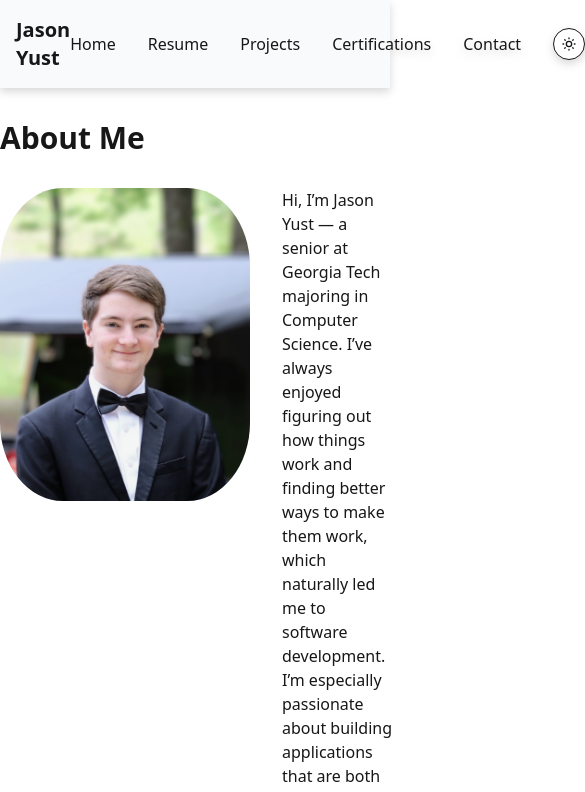
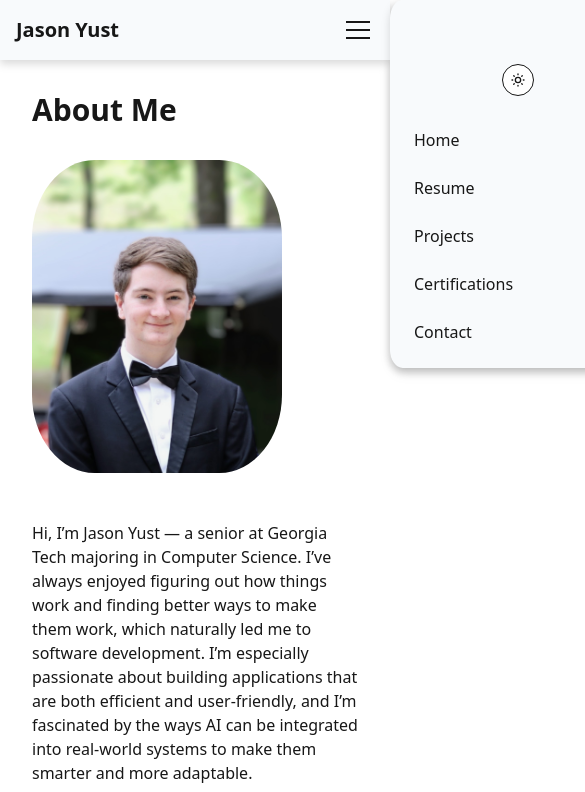
Before and after one commit to yustjason1/yustjason-website, a Next.js app: page / in a window 390 px wide. Shown: the top 792 px of the page, 585 px wide, since content can reach past the window. Built offline with nearby package versions, Linux system fonts and the light colour scheme.

Commit message:
Made everything mobile ready, added hamburger menu for the top bar on mobile

```diff
--- a/src/app/certifications/page.js
+++ b/src/app/certifications/page.js
@@ -5,7 +5,7 @@ export default function Certifications() {
     const imageSize = 250;
 
     return (
-        <div className="min-h-screen" style={{ backgroundColor: "var(--background)", color: "var(--foreground)" }}>
+        <div className="min-h-screen px-8" style={{ backgroundColor: "var(--background)", color: "var(--foreground)" }}>
             <div className="container mx-auto py-8">
 
                 <h1 className="text-3xl font-bold mb-8">Certifications</h1>
--- /dev/null
+++ b/src/app/components/Hamburger.js
@@ -0,0 +1,87 @@
+"use client";
+
+import { useState } from 'react';
+import Link from "next/link";
+import ThemeToggle from "./ThemeToggle";
+
+export default function Hamburger() {
+    const [isOpen, setIsOpen] = useState(false);
+
+    const toggleMenu = () => {
+        setIsOpen(!isOpen);
+    };
+
+    const closeMenu = () => {
+        setIsOpen(false);
+    };
+
+    return (
+        <div>
+            <button
+                className={`hamburger flex flex-col justify-center items-center w-8 h-8 space-y-1.5 relative z-50 md:hidden cursor-pointer ${isOpen ? 'active' : ''}`}
+                onClick={toggleMenu}
+                aria-label="Toggle menu"
+            >
+                <span className={`block w-6 h-0.5 ${isOpen ? 'rotate-45 translate-y-2' : ''}`} style={{ backgroundColor: "var(--foreground)" }}></span>
+                <span className={`block w-6 h-0.5 ${isOpen ? 'opacity-0' : ''}`} style={{ backgroundColor: "var(--foreground)" }}></span>
+                <span className={`block w-6 h-0.5 ${isOpen ? '-rotate-45 -translate-y-2' : ''}`} style={{ backgroundColor: "var(--foreground)" }}></span>
+            </button>
+
+            {isOpen && (
+                <div
+                    className="fixed inset-0 md:hidden"
+                    onClick={closeMenu}
+                />
+            )}
+
+            {/* Mobile Menu */}
+            <nav className={`fixed top-0 right-0 h-full w-64 z-40 transform transition-transform duration-300 ease-in-out md:hidden ${isOpen ? 'translate-x-0' : 'translate-x-full'}`}>
+                <div className="flex flex-col p-6 pt-16 drop-shadow-lg rounded-[5%]" style={{ backgroundColor: "var(--header)" }}>
+                    {/* Theme Toggle in Mobile Menu */}
+                    <div className="mb-8 flex justify-center">
+                        <ThemeToggle />
+                    </div>
+
+                    {/* Navigation Links */}
+                    <div className="flex flex-col space-y-6">
+                        <Link
+                            href="/"
+                            className={"hover:drop-shadow-lg hover:underline"}
+                            onClick={closeMenu}
+                        >
+                            Home
+                        </Link>
+                        <Link
+                            href="/resume"
+                            className={"hover:drop-shadow-lg hover:underline"}
+                            onClick={closeMenu}
+                        >
+                            Resume
+                        </Link>
+                        <Link
+                            href="/projects"
+                            className={"hover:drop-shadow-lg hover:underline"}
+                            onClick={closeMenu}
+                        >
+                            Projects
+                        </Link>
+                        <Link
+                            href="/certifications"
+                            className={"hover:drop-shadow-lg hover:underline"}
+                            onClick={closeMenu}
+                        >
+                            Certifications
+                        </Link>
+                        <Link
+                            href="/contact"
+                            className={"hover:drop-shadow-lg hover:underline"}
+                            onClick={closeMenu}
+                        >
+                            Contact
+                        </Link>
+                    </div>
+                </div>
+            </nav>
+        </div>
+    );
+}
--- a/src/app/components/Header.js
+++ b/src/app/components/Header.js
@@ -1,24 +1,62 @@
 "use client";
 
+import Link from "next/link";
 import ThemeToggle from "./ThemeToggle";
+import Hamburger from "./Hamburger";
 
 export default function Header() {
+
     return (
-    <header className="drop-shadow-lg" style={{ backgroundColor: "var(--header)", color: "var(--foreground)" }}>
+        <header className="drop-shadow-lg sticky top-0 z-9999" style={{ backgroundColor: "var(--header)", color: "var(--foreground)" }}>
             <div className="mx-auto px-4 sm:px-6 lg:px-8">
                 <div className="flex justify-between items-center py-4">
-          <div className="flex items-center">
-            <h1 className="text-xl font-bold">Jason Yust</h1>
+                    {/* Logo */}
+                    <Link href="/" className="text-xl font-bold">
+                        Jason Yust
+                    </Link>
+
+                    <div className="flex items-center space-x-8">
+                        {/* Desktop Navigation - Hidden on mobile */}
+                        <nav className="hidden md:flex space-x-8">
+                            <Link
+                                href="/"
+                                className={"hover:drop-shadow-lg"}
+                            >
+                                Home
+                            </Link>
+                            <Link
+                                href="/resume"
+                                className={"hover:drop-shadow-lg"}
+                            >
+                                Resume
+                            </Link>
+                            <Link
+                                href="/projects"
+                                className={"hover:drop-shadow-lg"}
+                            >
+                                Projects
+                            </Link>
+                            <Link
+                                href="/certifications"
+                                className={"hover:drop-shadow-lg"}
+                            >
+                                Certifications
+                            </Link>
+                            <Link
+                                href="/contact"
+                                className={"hover:drop-shadow-lg"}
+                            >
+                                Contact
+                            </Link>
+                        </nav>
+
+                        <div className="hidden md:block">
+                            <ThemeToggle />
                         </div>
-          <div className="flex items-center space-x-8">
-            <nav className="flex space-x-8">
-              <a href="/" className="hover:drop-shadow-lg">Home</a>
-              <a href="/resume" className="hover:drop-shadow-lg">Resume</a>
-              <a href="/projects" className="hover:drop-shadow-lg">Projects</a>
-              <a href="/certifications" className="hover:drop-shadow-lg">Certifications</a>
-              <a href="/contact" className="hover:drop-shadow-lg">Contact</a>
-            </nav>
-            <ThemeToggle />
+                    </div>
+
+                    <div className="absolute right-4 md:hidden">
+                        <Hamburger />
                     </div>
                 </div>
             </div>
--- a/src/app/components/ThemeToggle.js
+++ b/src/app/components/ThemeToggle.js
@@ -19,7 +19,7 @@ export default function ThemeToggle() {
   return (
     <button
       onClick={() => setTheme(theme === "light" ? "dark" : "light")}
-      className="relative inline-flex h-8 w-8 items-center justify-center rounded-full border"
+      className="relative inline-flex h-8 w-8 items-center justify-center rounded-full border cursor-pointer"
       style={{
         backgroundColor: "var(--background)"
       }}
--- a/src/app/contact/page.js
+++ b/src/app/contact/page.js
@@ -1,6 +1,6 @@
 export default function Contact() {
     return (
-        <div className="min-h-screen" style={{ backgroundColor: "var(--background)", color: "var(--foreground)" }}>
+        <div className="min-h-screen px-8" style={{ backgroundColor: "var(--background)", color: "var(--foreground)" }}>
             <div className="container mx-auto py-8">
                 <h1 className="text-3xl font-bold mb-4">Contact Me</h1>
                 <p className="mb-4">Feel free to reach out to me via any of these channels: </p>
--- a/src/app/layout.js
+++ b/src/app/layout.js
@@ -18,7 +18,7 @@ export default function RootLayout({ children }) {
           content="Jason Yust's personal website showcasing projects and about me."
         />
       </head>
-      <body>
+      <body className="overflow-x-hidden">
         <ThemeProvider attribute="class">
           <Header />
           {children}
--- a/src/app/page.js
+++ b/src/app/page.js
@@ -3,10 +3,10 @@ import HorizontalLine from './components/HorizontalLine';
 
 export default function Home() {
     return (
-    <div className="min-h-screen" style={{ backgroundColor: "var(--background)", color: "var(--foreground)" }}>
+    <div className="min-h-screen px-8" style={{ backgroundColor: "var(--background)", color: "var(--foreground)" }}>
         <div className="container mx-auto py-8">
             <h1 className="text-3xl font-bold mb-4">About Me</h1>
-            <div className="flex flex-row gap-8 items-start py-4">
+            <div className="flex flex-col gap-8 items-start py-4 md:flex-row">
                 <Image
                     src="/About/JasonYustProfilePicture.jpg"
                     alt="Profile Picture"
--- a/src/app/projects/page.js
+++ b/src/app/projects/page.js
@@ -3,7 +3,7 @@ import TimelineItem from "../components/TimelineItem";
 
 export default function Projects() {
   return (
-    <div className="min-h-screen" style={{ backgroundColor: "var(--background)", color: "var(--foreground)" }}>
+    <div className="min-h-screen px-8" style={{ backgroundColor: "var(--background)", color: "var(--foreground)" }}>
       <div className="container mx-auto py-8">
 
         <h1 className="text-3xl font-bold mb-4">My Projects</h1>
--- a/src/app/resume/page.js
+++ b/src/app/resume/page.js
@@ -2,7 +2,7 @@ import PDFViewer from '../components/PDFViewer';
 
 export default function Resume() {
   return (
-    <div className="min-h-screen" style={{ backgroundColor: "var(--background)", color: "var(--foreground)" }}>
+    <div className="min-h-screen px-8" style={{ backgroundColor: "var(--background)", color: "var(--foreground)" }}>
       <div className="container mx-auto py-8">
         <PDFViewer fileURL="/Resume/JasonYustResumeFall2025.pdf" />
       </div>
```
Also changed, not shown: src/app/components/PDFViewer.js (+6 -1 lines). Lines whose indentation alone changed are shown as unchanged.
